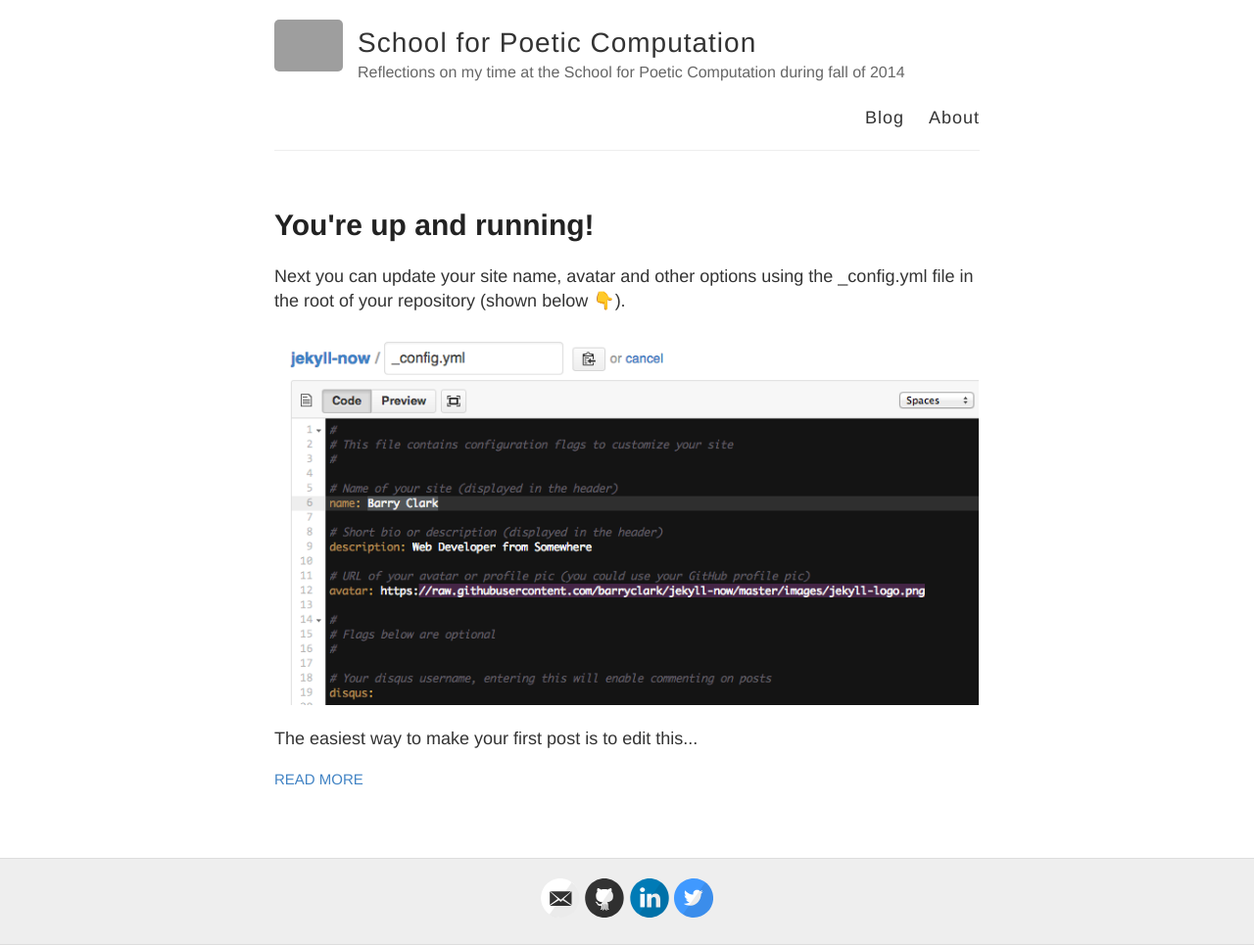
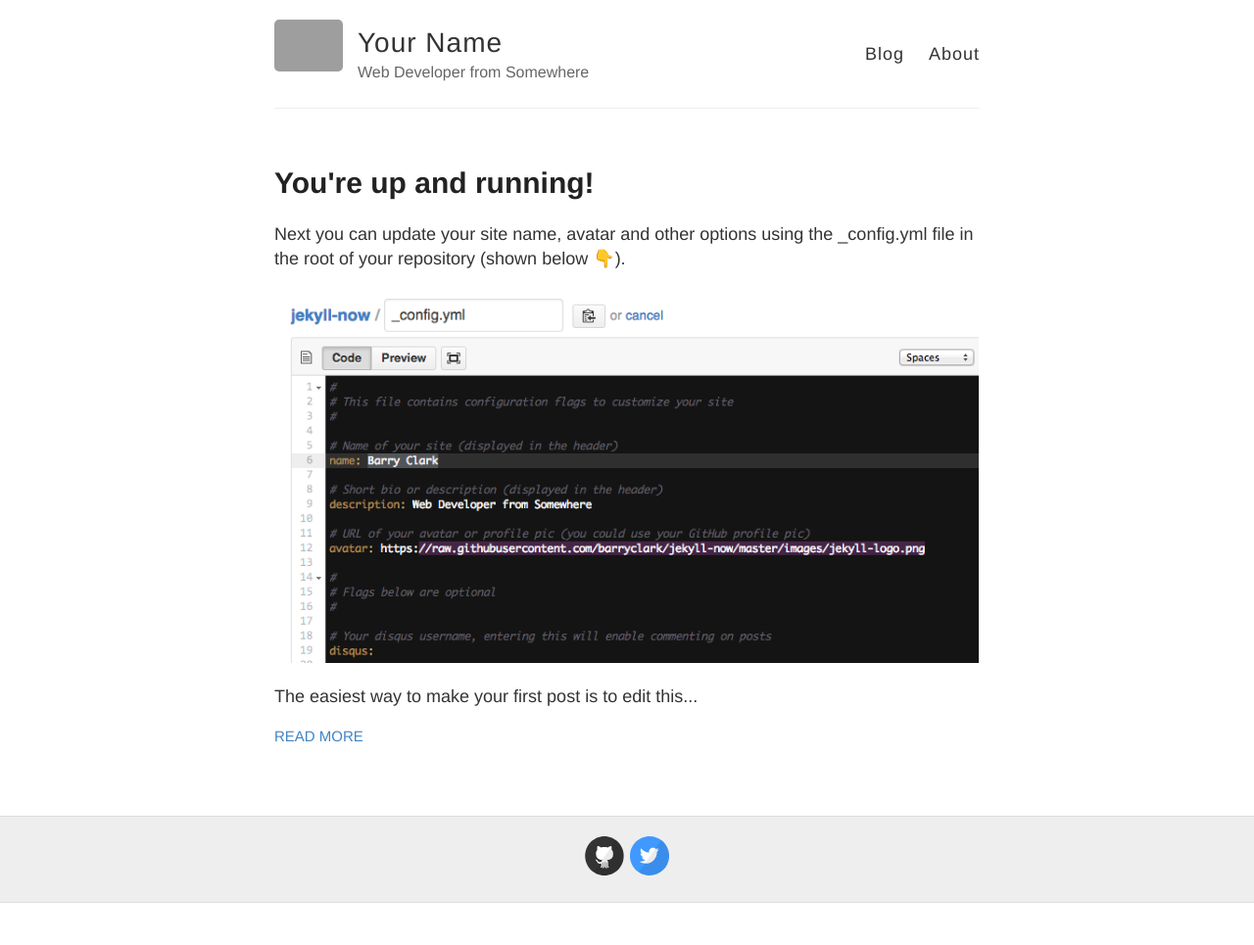
Before and after one commit to paigederaedt/paigederaedt.github.io, a Jekyll site: the page built from blog/index.html, in a window 1280 px wide. Shown: the whole page at 98% size. Built offline with Jekyll 4.4.1, drawn with Linux system fonts in a browser that asks for light colours; emoji names are drawn with the system emoji font; after the commit the page ends 922 px from its top, so only the background shows below that; some of the changed lines change nothing that is shown; grey boxes are pictures that could not be loaded.

Commit message:
starting over again

```diff
--- a/blog/_config.yml
+++ b/blog/_config.yml
@@ -3,10 +3,10 @@
 #
 
 # Name of your site (displayed in the header)
-name: School for Poetic Computation
+name: Your Name
 
 # Short bio or description (displayed in the header)
-description: Reflections on my time at the School for Poetic Computation during fall of 2014
+description: Web Developer from Somewhere
 
 # URL of your avatar or profile pic (you could use your GitHub profile pic)
 avatar: https://raw.githubusercontent.com/barryclark/jekyll-now/master/images/jekyll-logo.png
@@ -18,15 +18,15 @@
 # Includes an icon in the footer for each username you enter
 footer-links:
   dribbble:
-  email: paigederaedt
+  email:
   facebook:
   flickr:
-  github: paigederaedt
+  github: barryclark/jekyll-now
   instagram:
-  linkedin: paigederaedt
+  linkedin:
   pinterest:
   rss: # just type anything here for a working RSS icon, make sure you set the "url" above!
-  twitter: paigederaedt
+  twitter: jekyllrb
   stackoverflow: # your stackoverflow profile, e.g. "users/50476/bart-kiers"
 
 # Your disqus shortname, entering this will enable commenting on posts
@@ -37,13 +37,13 @@
 
 # Your website URL (e.g. http://barryclark.github.io or http://www.barryclark.co)
 # Used for Sitemap.xml and your RSS feed
-url: "http://paigederaedt.github.io"
+url:
 
 # If you're hosting your site at a Project repository on GitHub pages
 # (http://yourusername.github.io/repository-name)
 # and NOT your User repository (http://yourusername.github.io)
 # then add in the baseurl here, like this: "/repository-name"
-baseurl: "/blog"
+baseurl: ""
 
 #
 # !! You don't need to change any of the configuration flags below !!
```
